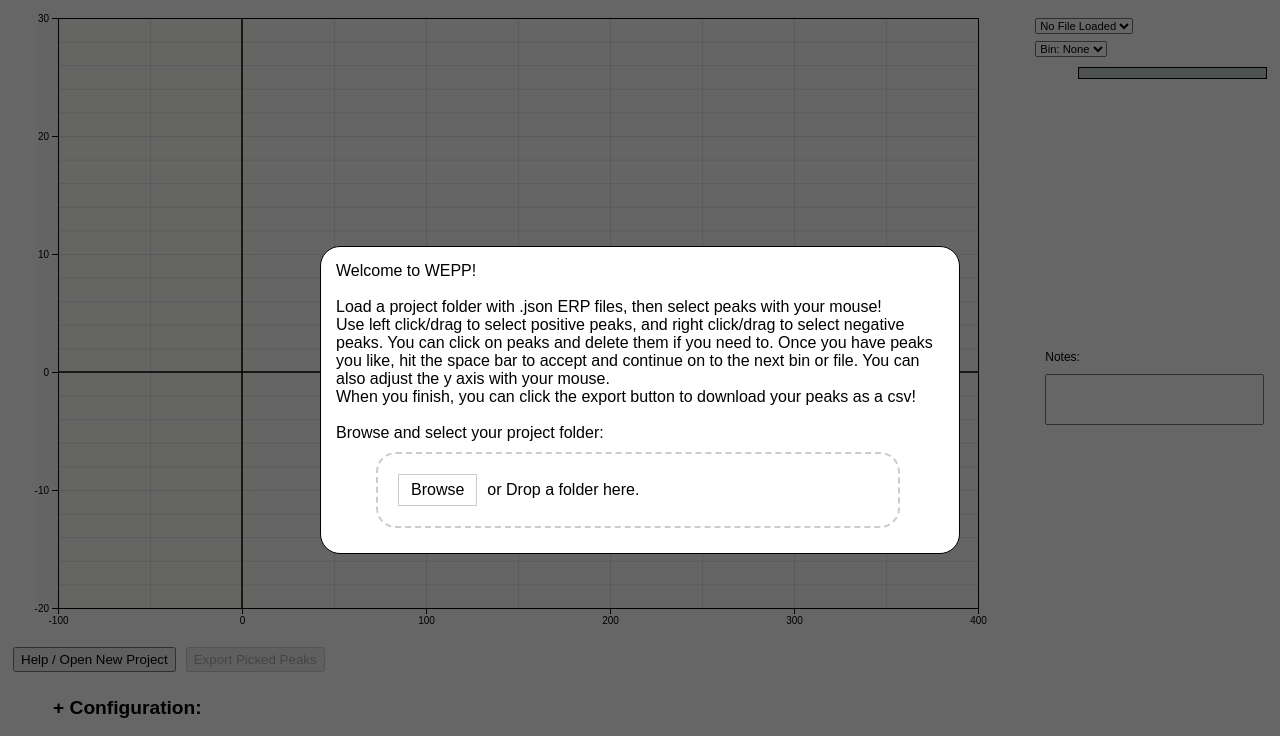
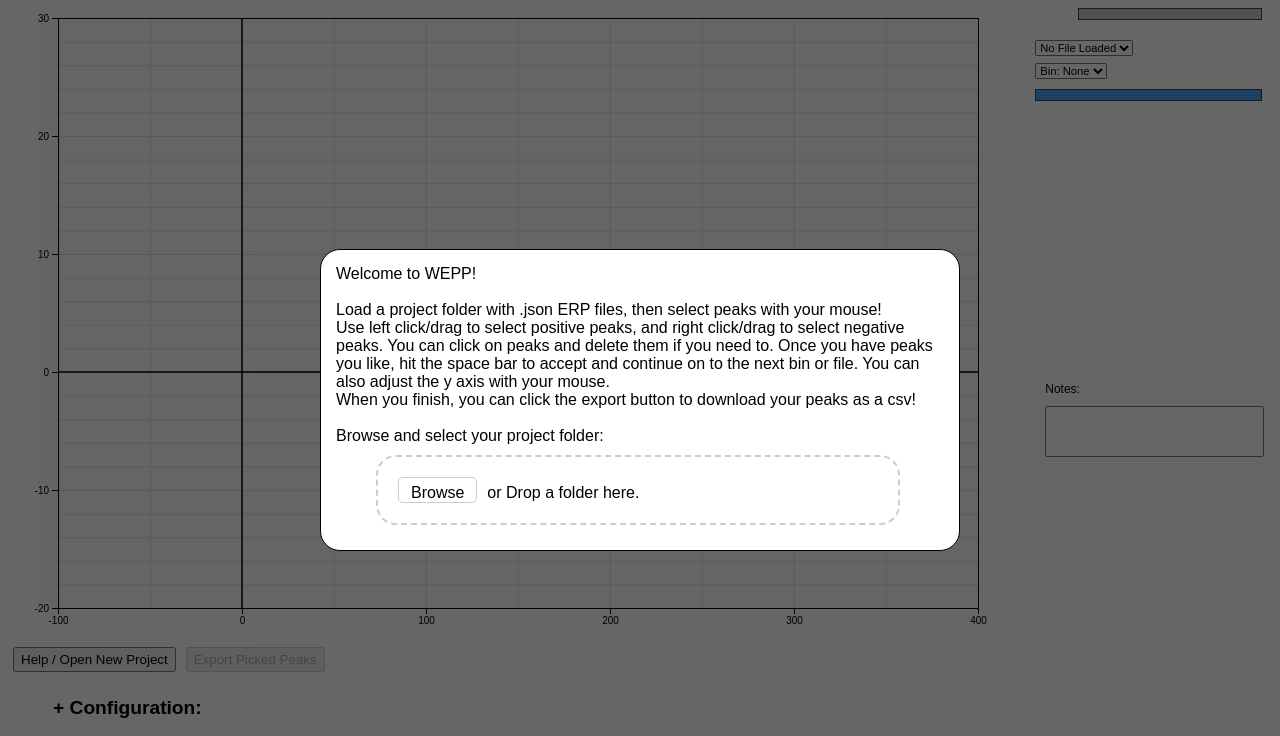
Before and after one commit to TLHM/WEPP, a website built with webpack: page src/index.html in a window 1280 px wide. Built offline with nearby package versions, Linux system fonts and the light colour scheme; what gremlins.js would draw is missing.

Commit message:
Added trial good / bad counts, moved progress bar to top, improved load config button.

```diff
--- a/src/scripts/erpInfoPanel.js
+++ b/src/scripts/erpInfoPanel.js
@@ -11,6 +11,18 @@ export default function erpInfoPanel(selection) {
   var panel = {
     selection: selection,
   };
+
+  // Progress bar
+  var progContainer = panel.selection.append('div')
+    .attr('id', 'progContainer')
+    .style('display','flex');
+  var progLabel = progContainer.append('div')
+    .attr('id','progressLabel');
+  var progBG = progContainer.append('div')
+    .attr('id', 'progressBG');
+  var progBar = progBG.append('div')
+    .attr('id', 'progressBar')
+    .style('width', '0%');
 
   // Set up the File Name and Bin selection / display
   panel.selection.append('div').attr('id','fileBin');
@@ -59,21 +71,35 @@ export default function erpInfoPanel(selection) {
     panel.binSelect.property('value',''+index);
   };
 
-  // Progress bar
-  var progContainer = panel.selection.append('div')
-    .attr('id', 'progContainer')
+  // Good / bad trial count
+  var trialCount = panel.selection.append('div')
+    .attr('id', 'trialCount')
+    .style('margin-right','10px');
+  var trialLabels = trialCount.append('div').attr('id', 'trialLabels')
     .style('display','flex');
-  var progLabel = progContainer.append('div')
-    .attr('id','progressLabel');
-  var progBG = progContainer.append('div')
-    .attr('id', 'progressBG');
-  var progBar = progBG.append('div')
-    .attr('id', 'progressBar')
-    .style('width', '0%');
+  var goodLabel = trialLabels.append('div')
+    .attr('id','goodCount')
+    .attr('class', 'trialLabel');
+  var badLabel = trialLabels.append('div')
+    .attr('id', 'badCount')
+    .attr('class', 'trialLabel');
+  var trialBar = trialCount.append('div')
+    .attr('id','trialBar');
+  var goodBar = trialBar.append('div')
+    .attr('id','goodBar')
+    .style('width', '100%');
 
   panel.setProgress = function( percent ) {
     progLabel.text((percent*100).toFixed(1)+'%');
     progBar.style('width', (percent*100).toFixed(2)+'%');
+  };
+
+  panel.setTrials = function( good, bad ){
+    const total = good + bad;
+    goodLabel.text(good+' Good Trials');
+    badLabel.text(bad+' Bad Trials');
+
+    goodBar.style('width', ((good/total)*100).toFixed(2)+'%');
   };
 
   // Channel diaply and selection
--- a/src/scripts/index.js
+++ b/src/scripts/index.js
@@ -150,6 +150,7 @@ data.onNewBin = function(bin, selectedChannels) {
   mainPlot.highlightDefault();
 
   iPanel.selectBin(data.curBinIndex);
+  iPanel.setTrials(bin.good, bin.bad);
 };
 
 data.onChanSelect = function(sel, names, locs) {
@@ -255,7 +256,7 @@ var loadConfLabel = buttonCol.append('label')
   .text("Load Config File")
   .attr('class', 'browseFileLabel configPrompt')
   .attr('for','upConfig')
-  .style('height','20px')
+  .style('height','18px')
   .style('margin','5px');
 var loadConf = buttonCol.append('input').attr('id', 'upConfig')
   .attr('type',"file")
--- a/src/styles/main.css
+++ b/src/styles/main.css
@@ -147,16 +147,17 @@ body{
 #progressBG {
   height: 10px;
   background-color: rgb(197, 205, 205);
-  border: 1px solid black;
+  border: 1px solid rgb(69, 69, 69);
   flex-grow: 1;
-  margin-right: 5px;
+  margin-right: 10px;
+  margin-bottom: 10px;
 }
 
 #progressLabel {
   width: 40px;
   font: .8em monospace;
   text-align: right;
-  margin-top: auto;
+  margin-top: 1px;;
   margin-right: 3px;
 }
 
@@ -210,8 +211,9 @@ body{
 .browseFileLabel {
     border: 1px solid #ccc;
     display: inline-block;
-    padding: 6px 12px;
-    cursor: pointer;
+    padding: 6px 12px 0px 12px;
+    cursor: default;
+    border-radius: 5px;
 }
 
 #binSelConf {
@@ -260,3 +262,28 @@ body{
 #peakViz {
   cursor: pointer;
 }
+
+.trialLabel {
+  font: 12px sans-serif;
+}
+
+#badCount {
+  color: rgb(246, 200, 97);
+  margin-left: auto;
+}
+
+#goodCount {
+  color: rgb(73, 163, 246);
+}
+
+#trialBar {
+  height: 10px;
+  background-color: rgb(246, 200, 97);
+  margin-bottom: 10px;
+  border: 1px solid rgb(69, 69, 69);
+}
+
+#goodBar {
+  height: 100%;
+  background-color: rgb(73, 163, 246);
+}
```
Also changed, not shown: cypress/integration/generalFunction/dataUnitTests.spec.js (+1 -1 lines).
